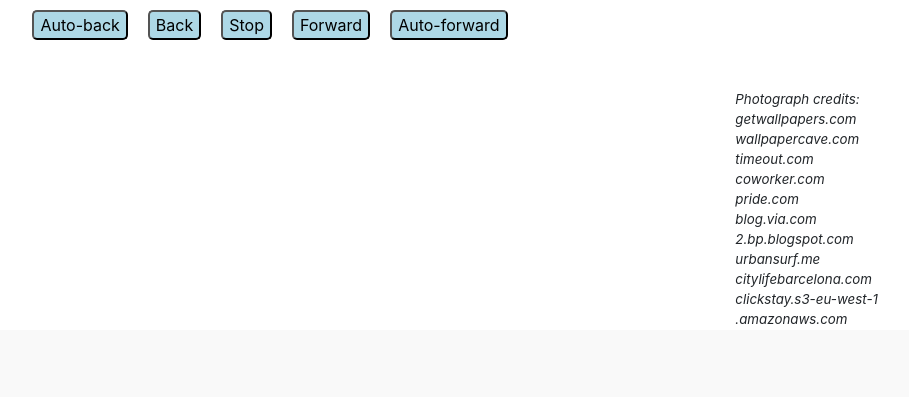
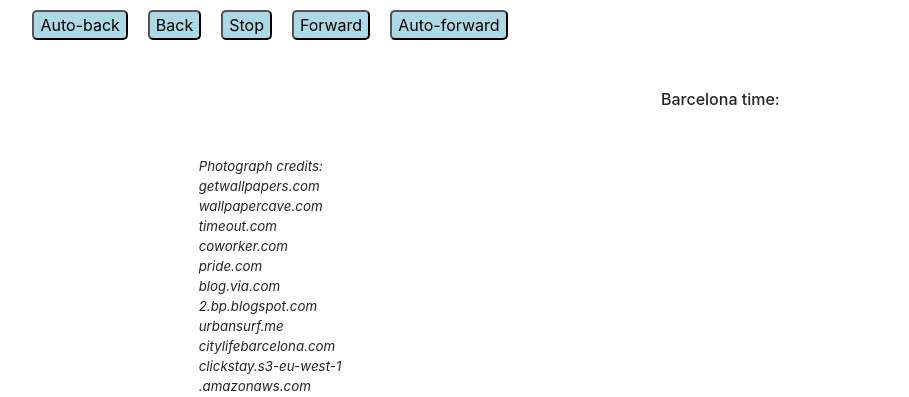
Before and after one commit to Jethet/project-favBCN-photos, a PHP site: page / in a window 1280 px wide. Shown: the part 600-997 px from the top of the page, without its empty margins (370-1279 px from the left). Before the commit the page ends 924 px from the top, so only its background shows below. Run offline with PHP 8.4, Linux system fonts and the light colour scheme.

Commit message:
Add live updated current BCN time

```diff
--- a/public/index.html
+++ b/public/index.html
@@ -25,7 +25,11 @@
       <div class="temperature"></div>
       <div class="description"></div>
     </div>
-    <div class="credits">
+    <div>
+      <h6 class="timer-current">Barcelona time: <span id="current-time"></span></h6>
+    </div>
+  </section>
+  <footer class="credits">
       <ul>
         <li>Photograph credits:</li>
         <li>getwallpapers.com</li>
@@ -40,12 +44,9 @@
         <li>clickstay.s3-eu-west-1</li>
         <li> .amazonaws.com</li>
       </ul>
-    </div>
-  </section>
+  </footer>
   <script src="/src/index.js"></script>
 </body>
-<footer class="footer-text">
 
-</footer>
 
 </html>
--- a/public/style.css
+++ b/public/style.css
@@ -34,15 +34,13 @@ button {
 .weather-box {
   display: flex;
   flex-direction: column;
-  width: 45%;
+  width: 50%;
 }
-
 
 .credits {
   display: flex;
-  flex-direction: column;
-  align-items: flex-end;
-  width: 45%;
+  justify-content: center;
+  margin-top: 40px;
 }
 
 .credits ul {
@@ -52,6 +50,3 @@ button {
   font-style: italic;
   font-size: smaller;
 }
-
-/* .footer-text {
-} */
```
Also changed, not shown: src/index.js (+24 -0 lines).
